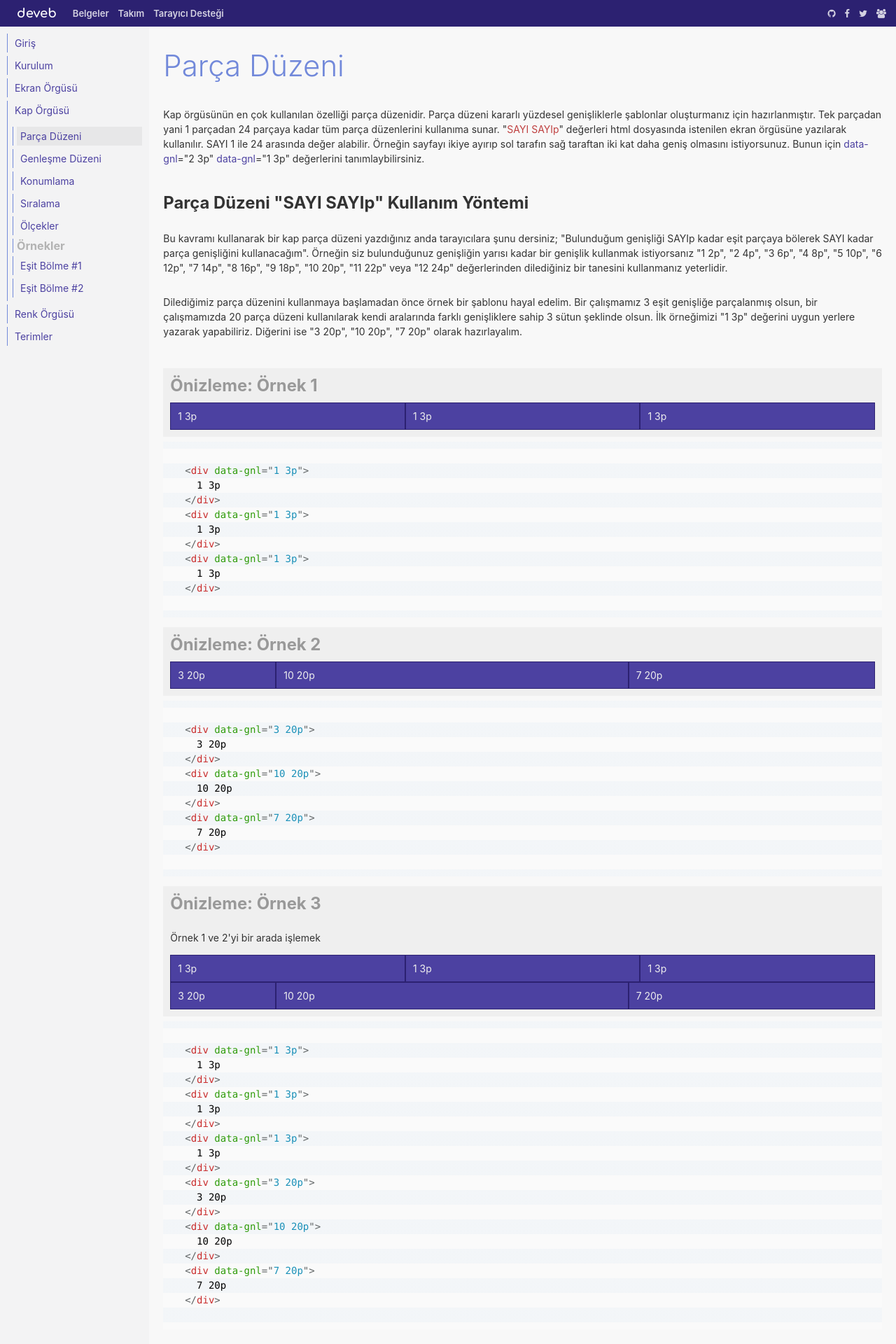
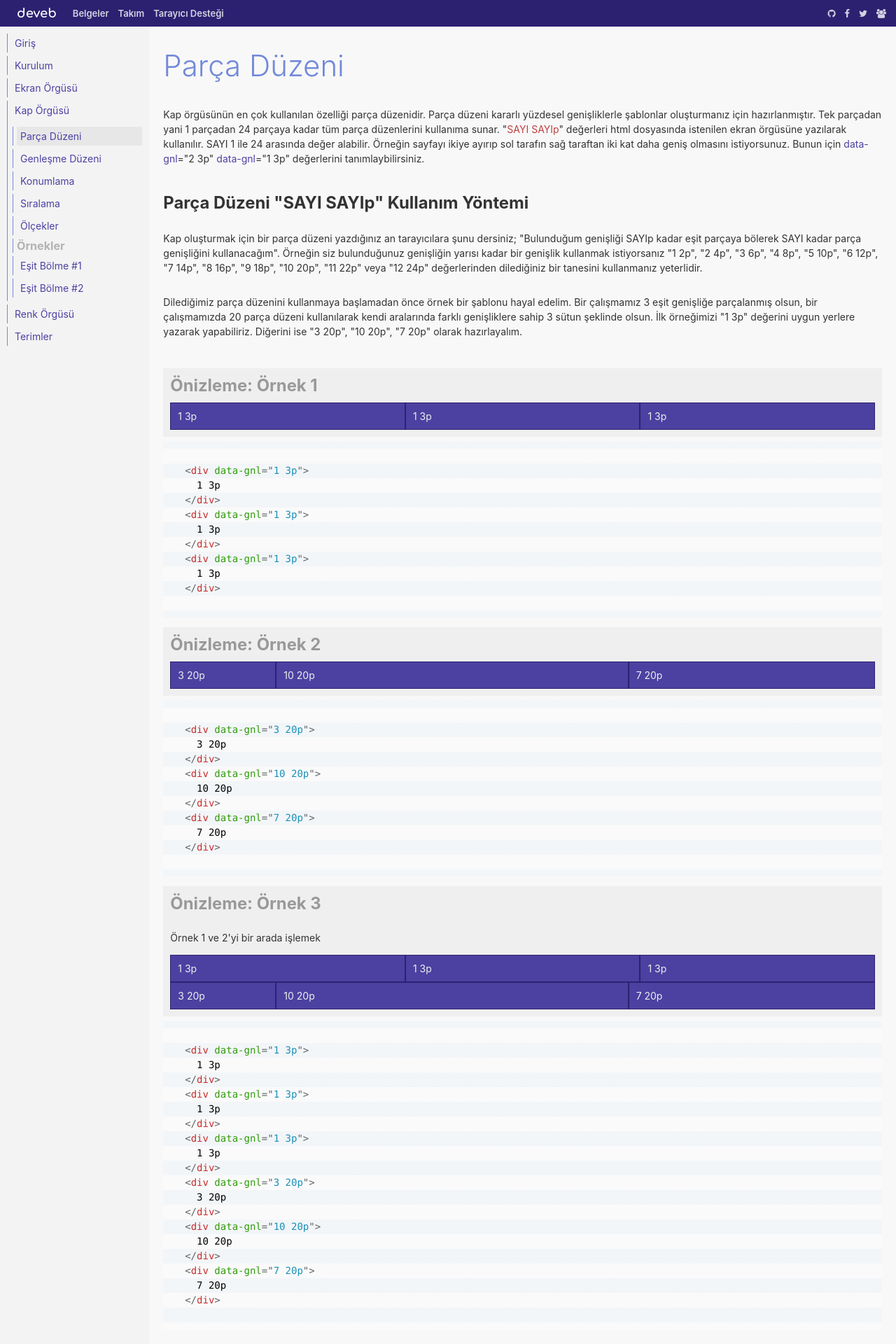
Before and after one commit to data-deveb/data-deveb.github.io, a Jekyll site: the page built from belgeler/kap-orgusu/parca-duzeni.html, in a window 1280 px wide. Shown: the top 1920 px of the page at 70% size. Built offline with Jekyll 4.4.1, drawn with Linux system fonts in a browser that asks for light colours; some of the changed text lies outside the part shown.

Commit message:
Güncelleme

```diff
--- a/belgeler/kap-orgusu/parca-duzeni.html
+++ b/belgeler/kap-orgusu/parca-duzeni.html
@@ -12,7 +12,7 @@
 
   <h3>Parça Düzeni "SAYI SAYIp" Kullanım Yöntemi</h3>
 
-  <p>Bu kavramı kullanarak bir kap parça düzeni yazdığınız anda tarayıcılara şunu dersiniz; "Bulunduğum genişliği SAYIp kadar eşit parçaya bölerek SAYI kadar parça genişliğini kullanacağım". Örneğin siz bulunduğunuz genişliğin yarısı kadar bir genişlik kullanmak istiyorsanız "1 2p", "2 4p", "3 6p", "4 8p", "5 10p", "6 12p", "7 14p", "8 16p", "9 18p", "10 20p", "11 22p" veya "12 24p" değerlerinden dilediğiniz bir tanesini kullanmanız yeterlidir.</p>
+  <p>Kap oluşturmak için bir parça düzeni yazdığınız an tarayıcılara şunu dersiniz; "Bulunduğum genişliği SAYIp kadar eşit parçaya bölerek SAYI kadar parça genişliğini kullanacağım". Örneğin siz bulunduğunuz genişliğin yarısı kadar bir genişlik kullanmak istiyorsanız "1 2p", "2 4p", "3 6p", "4 8p", "5 10p", "6 12p", "7 14p", "8 16p", "9 18p", "10 20p", "11 22p" veya "12 24p" değerlerinden dilediğiniz bir tanesini kullanmanız yeterlidir.</p>
 
   <p>Dilediğimiz parça düzenini kullanmaya başlamadan önce örnek bir şablonu hayal edelim. Bir çalışmamız 3 eşit genişliğe parçalanmış olsun, bir çalışmamızda 20 parça düzeni kullanılarak kendi aralarında farklı genişliklere sahip 3 sütun şeklinde olsun. İlk örneğimizi "1 3p" değerini uygun yerlere yazarak yapabiliriz. Diğerini ise "3 20p", "10 20p", "7 20p" olarak hazırlayalım.</p>
   <p></p>
@@ -108,7 +108,7 @@
 
   <h3>"SAYI SAYIp" >> "SAYI SAYIp" Kullanım Yöntemi</h3>
 
-  <p>Bu kavramı kullanarak bir kap yazdığınızda tarayıcıya şunu dersiniz; "Benim varsayılan kap parçası düzenim ana html etiketinde belirttiğim SAYIp'dir. Aynı zamanda ana html etiketinde belirttiğim SAYI ana html etiketimin genişliğidir. Bu etiketin kapsadığı tüm yavru etiketler ben aksini belirtene kadar bu parça düzeninde olacaktır. Yavru etiketlerde SAYI yazarak genişliklerimi belirteceğim. Eğer yavru etiketlerden en az birinde SAYIp belirttiysem, bu belirttiğim etiketin parça düzeni olurken SAYI değeride ana HTML etiketiyle ilişkisini kesip bu etiketteki parça düzenine göre genişliği etkileyecektir. Ve bu HTML etiketin yavru etiketleri varsa onların varsayılan parça düzeni olacaktır."</p>
+  <p>Bu düzeni kullanarak bir kap yazdığınızda tarayıcıya şunu dersiniz; "Ana html etiketinde belirttiğim SAYIp yavru etiketlerin varsayılan değeri haline gelmiştir. Aynı zamanda ana etikette belirttiğim SAYI etiketin genişliğidir. Bu etiketin kapsadığı tüm yavru etiketler ben aksini belirtene kadar bu parça düzenine göre ölçeklenecektir. Yavru etiketlerde SAYI yazarak genişliklerimi belirtebilirim. Eğer yavru etiketlerden en az birinde SAYIp belirttiysem, bu belirttiğim değer etiketin yeni parça düzeni olurken SAYI değeri de yeni düzenin parça miktarı olacaktır."</p>
   <p></p>
   <div data-gnl="1 1p" class="önizleme">
     <h3>Önizleme</h3>
@@ -147,7 +147,7 @@
 
   <h3>"SAYI SAYIp" > "SAYI" Kullanım Yöntemi</h3>
 
-  <p>Bu kavramı kullanarak bir kap yazdığınızda tarayıcıya şunu dersiniz; "Benim varsayılan kap parçası düzenim ana html etiketinde belirttiğim SAYIp'dir. Bu etiketin kapsadığı tüm yavru etiketler ben aksini belirtene kadar bu parça düzeninde olacaktır. Yavru etiketlerde SAYI yazarak genişliklerimi belirteceğim."<span data-metin="dikkat"> Uyarı: Eski internet tarayıcılarını önemseyerek oluşturduğunuz çalışmalarınızda bu yöntem bazı şartları aşması durumunda istenildiği gibi çalışmayabilir. Bu yüzden eski tarayıcıları önemsiyorsanız her zaman "SAYI SAYIp" tanımlaması yaparak kullanılmanızı tavsiye ederiz.</span></p>
+  <p>Bu düzeni kullanarak bir kap yazdığınız an tarayıcıya şunu dersiniz; "Benim varsayılan kap parçası düzenim ana html etiketinde belirttiğim SAYIp'dir. Bu etiketin kapsadığı tüm yavru etiketler ben aksini belirtene kadar bu parça düzeninde olacaktır. Yavru etiketlerde SAYI yazarak genişliklerimi belirteceğim." <span data-metin="dikkat">Uyarı: Eski internet tarayıcılarını önemseyerek oluşturduğunuz çalışmalarınızda bu yöntem bazı şartları aşması durumunda istenildiği gibi çalışmayabilir. Bu yüzden eski tarayıcıları önemsiyorsanız her zaman "SAYI SAYIp" tanımlaması yaparak kullanılmanızı tavsiye ederiz.</span></p>
   <p></p>
   <div data-gnl="1 1p" class="önizleme">
     <h3>Önizleme</h3>
```
